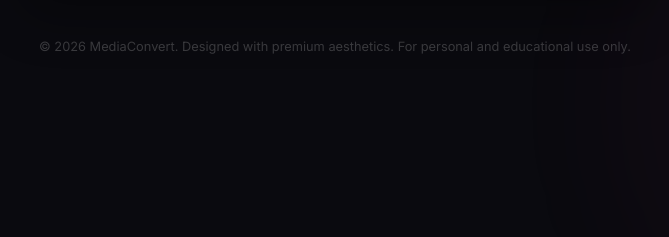
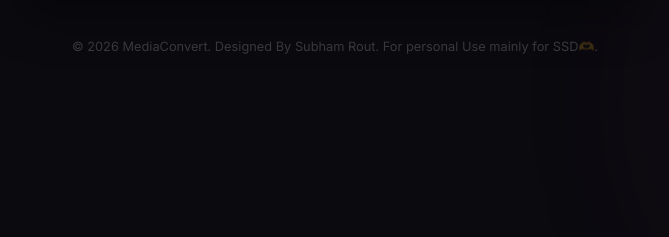
Before and after one commit to SubhamR-1611/MediaConverter, a website: page public/index.html in a window 1280 px wide. Shown: the part 593-830 px from the top of the page, 305-974 px from the left. Drawn offline with Linux system fonts and the light colour scheme.

Commit message:
Changed Footer

```diff
--- a/public/index.html
+++ b/public/index.html
@@ -209,7 +209,7 @@
     </main>
 
     <footer class="app-footer">
-      <p>&copy; 2026 MediaConvert. Designed with premium aesthetics. For personal and educational use only.</p>
+      <p>&copy; 2026 MediaConvert. Designed By Subham Rout. For personal Use mainly for SSD🫶.</p>
     </footer>
   </div>
 </body>
```
